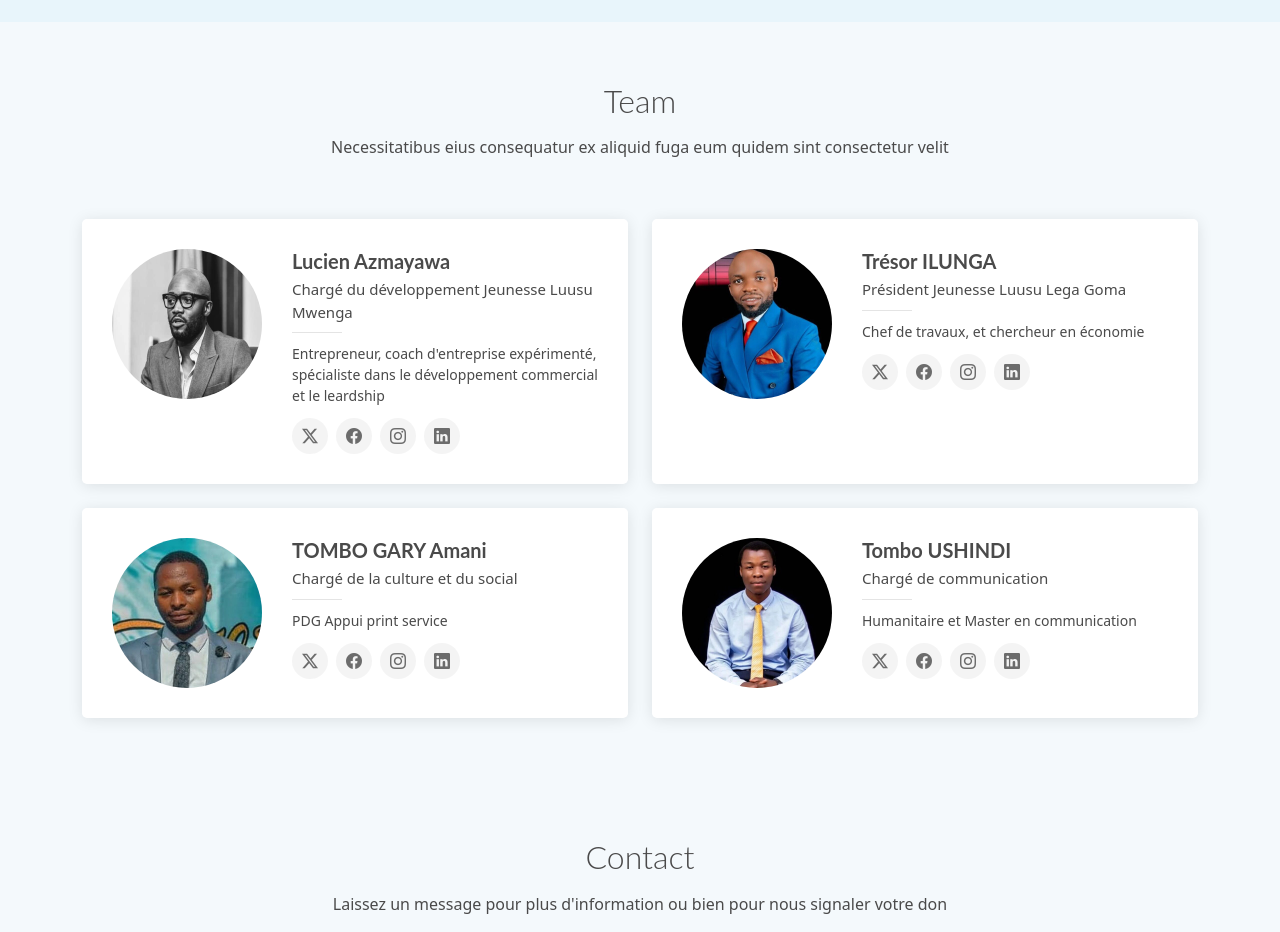
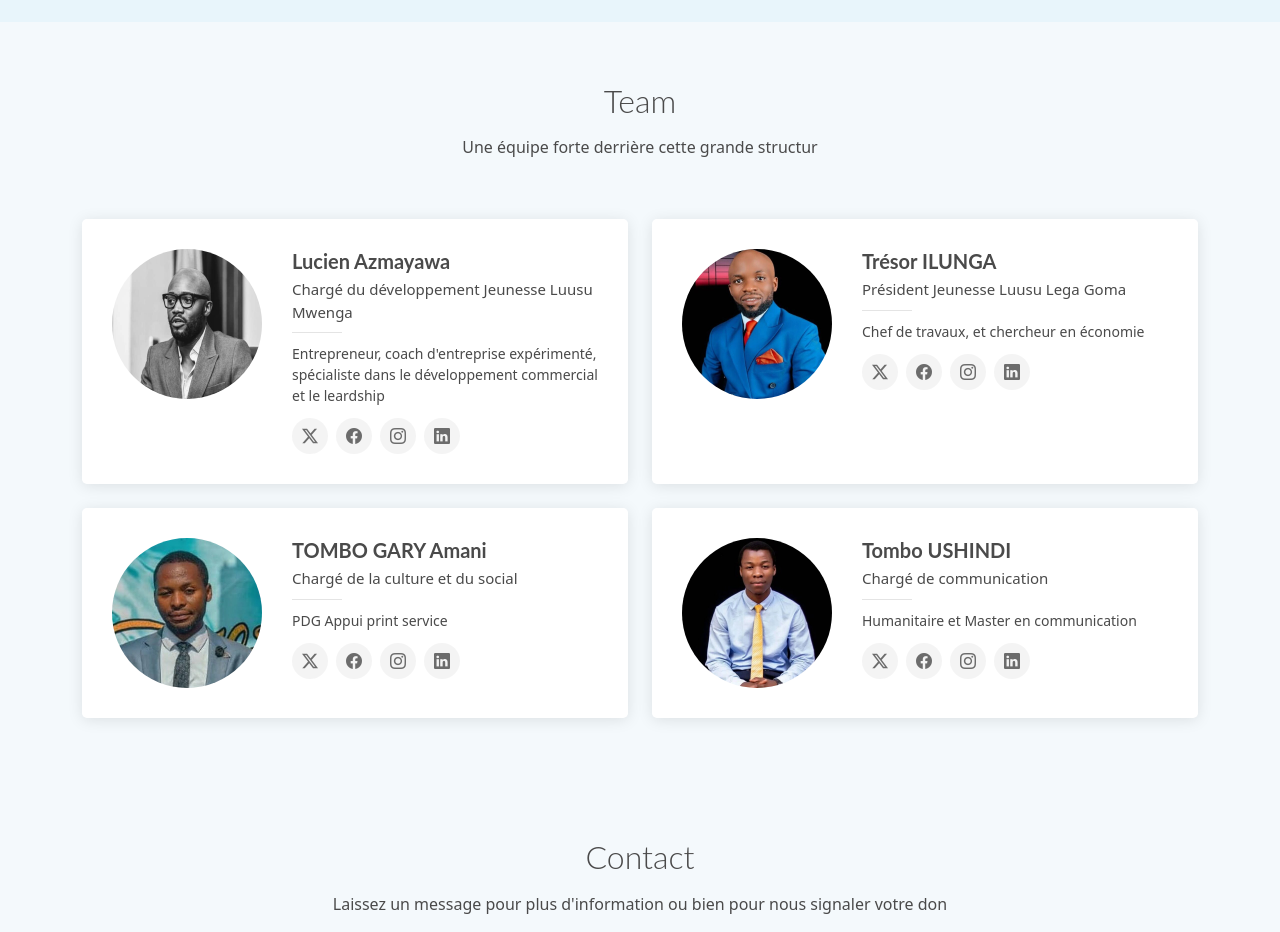
Before and after one commit to Tacite243/elila_foundation, a Next.js app: page / in a window 1280 px wide. Shown: the part 4000-4932 px from the top of the page. Built offline with nearby package versions, Linux system fonts and the light colour scheme.

Commit message:
update team card

```diff
--- a/src/comoponents/team.tsx
+++ b/src/comoponents/team.tsx
@@ -74,7 +74,7 @@ const Team = () => {
       {/* Section Title */}
       <div className="container section-title" data-aos="fade-up">
         <h2>Team</h2>
-        <p>Necessitatibus eius consequatur ex aliquid fuga eum quidem sint consectetur velit</p>
+        <p>Une équipe forte derrière cette grande structur</p>
       </div>
 
       <div className="container">
```
